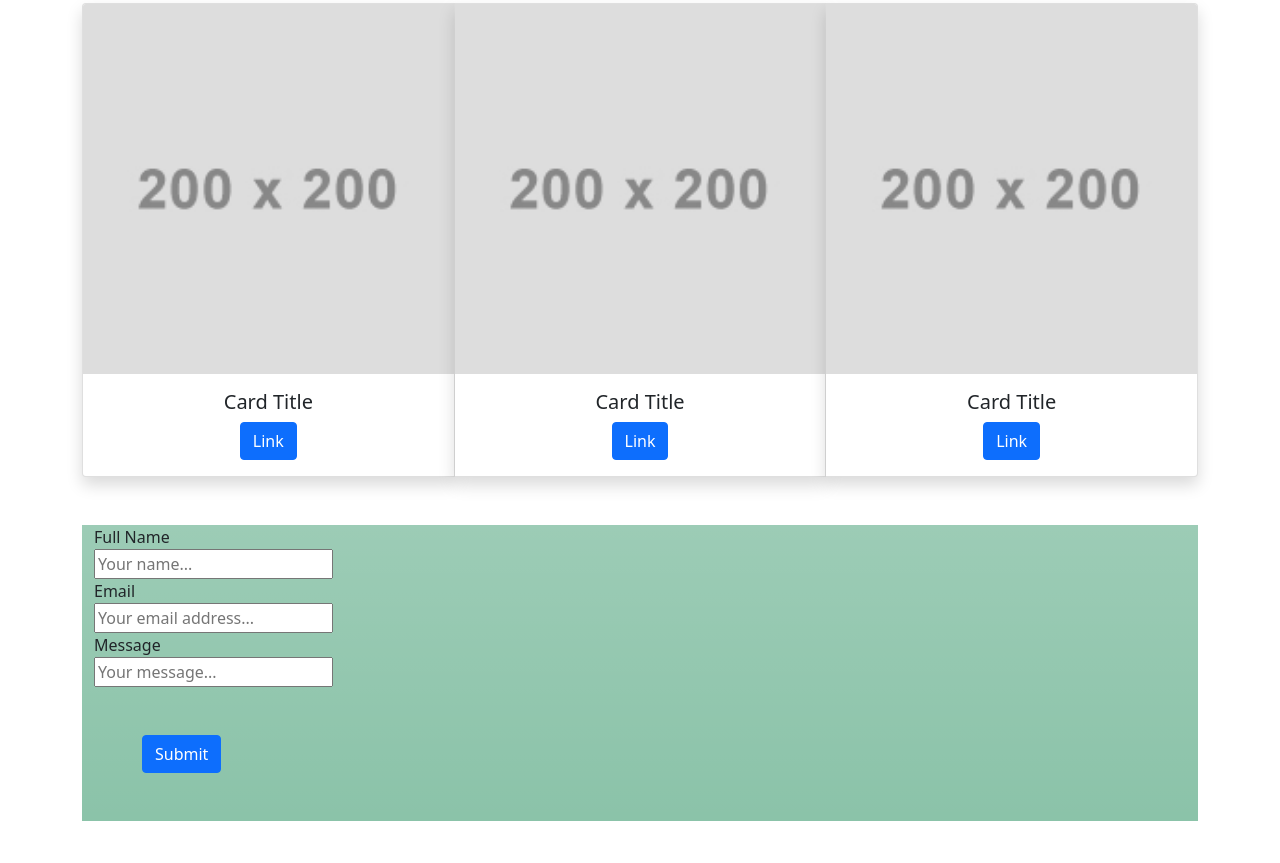
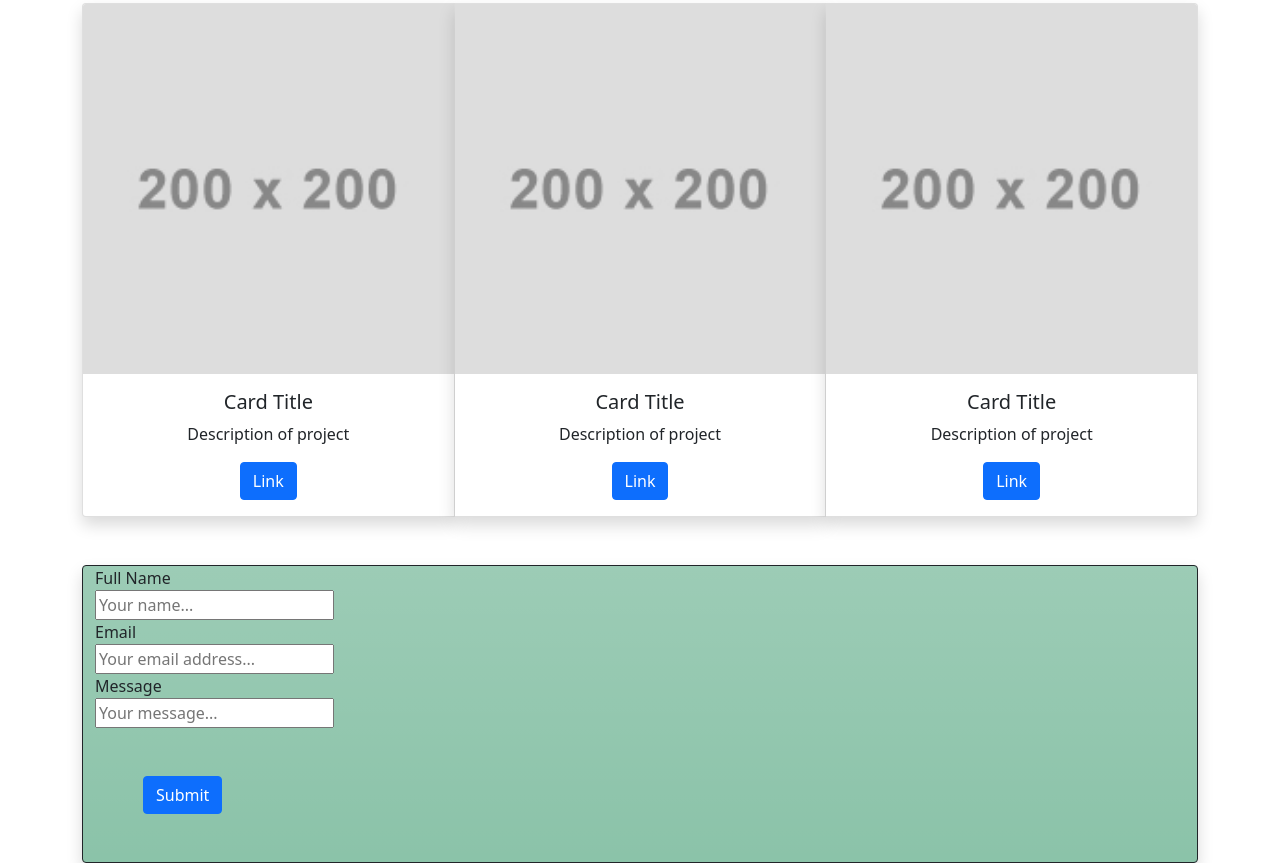
Before and after one commit to CharlesHancock2/charles-pwp, a plain HTML site: page public_html/documentation/milestone-3.html in a window 1280 px wide. Shown: the part 519-1382 px from the top of the page. Before the commit the page ends 1340 px from the top, so only its background shows below. Drawn offline with nearby package versions, Linux system fonts and the light colour scheme.

Commit message:
minor changes

```diff
--- a/public_html/documentation/milestone-3.html
+++ b/public_html/documentation/milestone-3.html
@@ -7,6 +7,7 @@
   <meta name="viewport" content="width=device-width, initial-scale=1">
   <!-- Bootstrap CSS -->
   <link href="https://cdn.jsdelivr.net/npm/bootstrap@5.1.3/dist/css/bootstrap.min.css" rel="stylesheet" integrity="sha384-1BmE4kWBq78iYhFldvKuhfTAU6auU8tT94WrHftjDbrCEXSU1oBoqyl2QvZ6jIW3" crossorigin="anonymous">
+  <link href="./style.css" rel="stylesheet">
   <title>PWP</title>
 </head>
 <body>
@@ -32,6 +33,7 @@
     <img src="./img/placeholder-image.jpeg" class="card-img-top" alt="...">
     <div class="card-body">
       <h5 class="card-title">Card Title</h5>
+      <p>Description of project</p>
       <button type="button" class="btn btn-primary">Link</button>
     </div>
   </div>
@@ -39,6 +41,7 @@
     <img src="./img/placeholder-image.jpeg" class="card-img-top" alt="...">
     <div class="card-body">
       <h5 class="card-title">Card Title</h5>
+      <p>Description of project</p>
       <button type="button" class="btn btn-primary">Link</button>
     </div>
   </div>
@@ -46,11 +49,12 @@
     <img src="./img/placeholder-image.jpeg" class="card-img-top" alt="...">
     <div class="card-body">
       <h5 class="card-title">Card Title</h5>
+      <p>Description of project</p>
       <button type="button" class="btn btn-primary">Link</button>
     </div>
   </div>
 </div>
-<div class="container mt-5 d-block bg-success bg-gradient bg-opacity-50 ">
+<div class="container mt-5 d-block bg-success bg-gradient bg-opacity-50 border border-dark rounded shadow">
   <form action="action_page.pwp">
     <label for ="name">Full Name</label>
     <input type="text" id="name" name="name" class="d-block" placeholder="Your name...">
```
